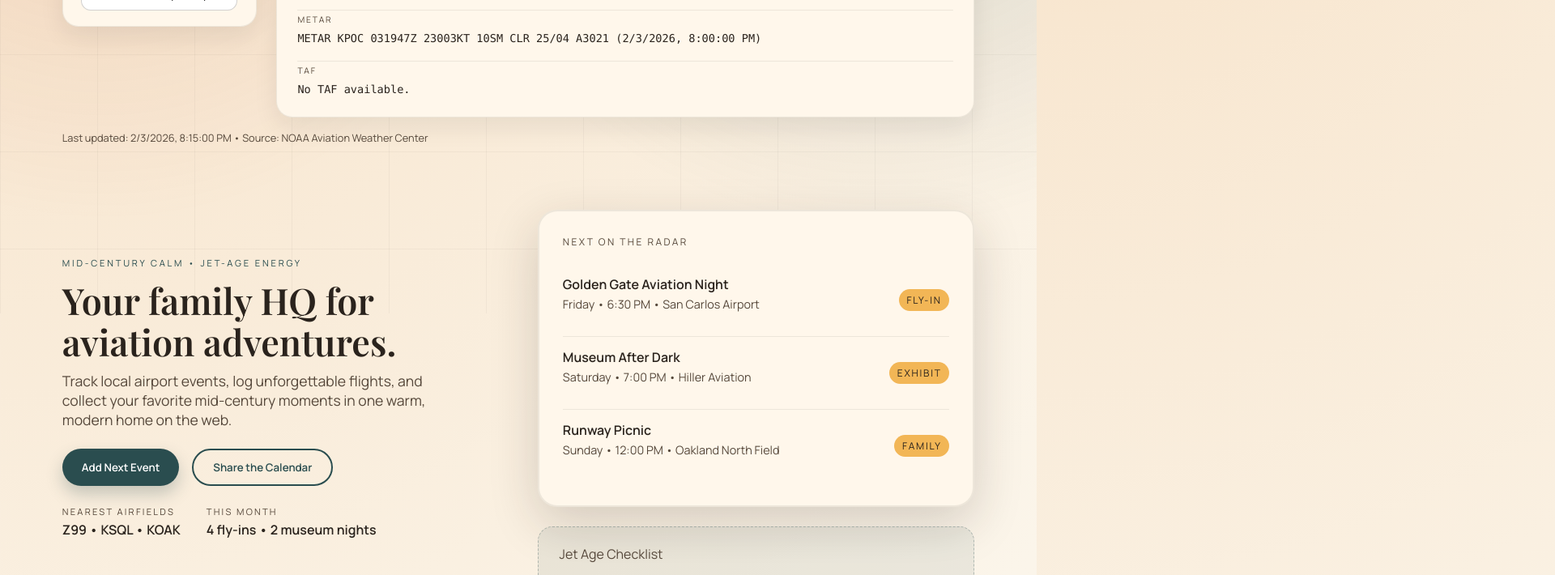
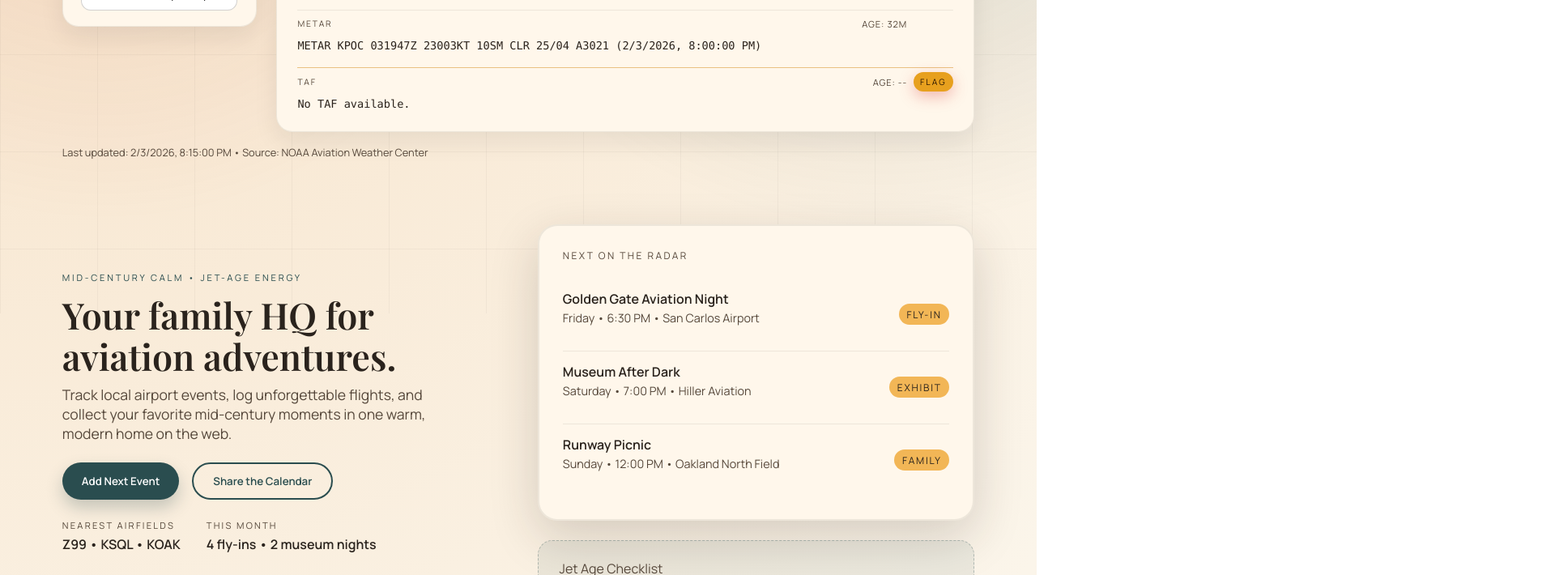
Before and after one commit to wightout/FamilyWebsite, a plain HTML site: page index.html in a window 1280 px wide. Shown: the part 413-1123 px from the top of the page at 81% size, 1920 px wide, since content can reach past the window. Drawn offline with nearby package versions, Linux system fonts and the light colour scheme.

Commit message:
Add METAR/TAF age counter and status flag

```diff
--- a/index.html
+++ b/index.html
@@ -53,12 +53,24 @@
             <h4 id="wxName">Brackett Field</h4>
             <span class="wx-ident" id="wxIdent">KPOC</span>
           </div>
-          <div class="wx-block">
-            <p class="wx-label">METAR</p>
+          <div class="wx-block" data-type="metar" data-status="loading">
+            <div class="wx-block-header">
+              <p class="wx-label">METAR</p>
+              <div class="wx-meta">
+                <span class="wx-age" id="wxMetarAge" aria-live="polite">Age: --</span>
+                <span class="wx-flag" id="wxMetarFlag" aria-hidden="true">FLAG</span>
+              </div>
+            </div>
             <p class="wx-text" id="wxMetar">Loading latest METAR...</p>
           </div>
-          <div class="wx-block">
-            <p class="wx-label">TAF</p>
+          <div class="wx-block" data-type="taf" data-status="loading">
+            <div class="wx-block-header">
+              <p class="wx-label">TAF</p>
+              <div class="wx-meta">
+                <span class="wx-age" id="wxTafAge" aria-live="polite">Age: --</span>
+                <span class="wx-flag" id="wxTafFlag" aria-hidden="true">FLAG</span>
+              </div>
+            </div>
             <p class="wx-text" id="wxTaf">Loading latest TAF...</p>
           </div>
         </article>
@@ -294,14 +306,88 @@
     const identEl = document.getElementById("wxIdent");
     const metarEl = document.getElementById("wxMetar");
     const tafEl = document.getElementById("wxTaf");
+    const metarAgeEl = document.getElementById("wxMetarAge");
+    const tafAgeEl = document.getElementById("wxTafAge");
+    const metarBlock = metarEl?.closest(".wx-block");
+    const tafBlock = tafEl?.closest(".wx-block");
     const updatedEl = document.getElementById("wxUpdated");
     let weatherData = null;
+
+    const STALE_THRESHOLDS = {
+      metar: 90 * 60 * 1000,
+      taf: 6 * 60 * 60 * 1000
+    };
 
     function formatTime(value) {
       if (!value) return "";
       const date = new Date(value);
       if (Number.isNaN(date.getTime())) return "";
       return date.toLocaleString();
+    }
+
+    function parseTime(value) {
+      if (!value) return null;
+      if (typeof value === "number" && Number.isFinite(value)) {
+        return value > 1e12 ? value : value * 1000;
+      }
+      if (typeof value === "string") {
+        const parsed = Date.parse(value);
+        if (!Number.isNaN(parsed)) return parsed;
+        const numeric = Number(value);
+        if (Number.isFinite(numeric)) return numeric > 1e12 ? numeric : numeric * 1000;
+      }
+      return null;
+    }
+
+    function formatAge(ms) {
+      if (!Number.isFinite(ms) || ms < 0) return "--";
+      const totalMinutes = Math.floor(ms / 60000);
+      if (totalMinutes < 1) return "<1m";
+      const hours = Math.floor(totalMinutes / 60);
+      const minutes = totalMinutes % 60;
+      if (hours > 0) return minutes ? `${hours}h ${minutes}m` : `${hours}h`;
+      return `${minutes}m`;
+    }
+
+    function setStatus(block, status) {
+      if (block) block.dataset.status = status;
+    }
+
+    function updateBlock(type, block, ageEl, timeMs) {
+      if (!block) return;
+      if (Number.isFinite(timeMs)) {
+        block.dataset.timeMs = String(timeMs);
+      } else {
+        delete block.dataset.timeMs;
+      }
+      const ageMs = Number.isFinite(timeMs) ? Date.now() - timeMs : null;
+      if (ageEl) ageEl.textContent = `Age: ${formatAge(ageMs)}`;
+      const threshold = STALE_THRESHOLDS[type] || STALE_THRESHOLDS.metar;
+      if (!Number.isFinite(ageMs)) {
+        setStatus(block, "stale");
+      } else if (ageMs > threshold) {
+        setStatus(block, "stale");
+      } else {
+        setStatus(block, "ok");
+      }
+    }
+
+    function updateAges() {
+      const now = Date.now();
+      const blocks = [
+        { type: "metar", block: metarBlock, ageEl: metarAgeEl },
+        { type: "taf", block: tafBlock, ageEl: tafAgeEl }
+      ];
+      blocks.forEach(({ type, block, ageEl }) => {
+        if (!block) return;
+        const timeMs = Number(block.dataset.timeMs);
+        if (!Number.isFinite(timeMs)) return;
+        const ageMs = now - timeMs;
+        if (ageEl) ageEl.textContent = `Age: ${formatAge(ageMs)}`;
+        if (block.dataset.status === "error") return;
+        const threshold = STALE_THRESHOLDS[type] || STALE_THRESHOLDS.metar;
+        setStatus(block, ageMs > threshold ? "stale" : "ok");
+      });
     }
 
     function renderWeather(code) {
@@ -312,10 +398,14 @@
       if (!weatherData || !weatherData.airports || !weatherData.airports[code]) {
         metarEl.textContent = "Unable to load METAR.";
         tafEl.textContent = "Unable to load TAF.";
+        setStatus(metarBlock, "error");
+        setStatus(tafBlock, "error");
         return;
       }
 
       const wx = weatherData.airports[code];
+      const metarTimeMs = parseTime(wx.metarTime);
+      const tafTimeMs = parseTime(wx.tafTime);
       const metarTime = formatTime(wx.metarTime);
       const tafTime = formatTime(wx.tafTime);
 
@@ -325,6 +415,8 @@
       tafEl.textContent = wx.taf
         ? `${wx.taf}${tafTime ? ` (${tafTime})` : ""}`
         : "No TAF available.";
+      updateBlock("metar", metarBlock, metarAgeEl, metarTimeMs);
+      updateBlock("taf", tafBlock, tafAgeEl, tafTimeMs);
     }
 
     async function loadWeather() {
@@ -338,12 +430,15 @@
         renderWeather(select.value);
       } catch (err) {
         updatedEl.textContent = "Last updated: unavailable • Source: NOAA Aviation Weather Center";
+        setStatus(metarBlock, "error");
+        setStatus(tafBlock, "error");
         renderWeather(select.value);
       }
     }
 
     select.addEventListener("change", () => renderWeather(select.value));
     loadWeather();
+    setInterval(updateAges, 15000);
   </script>
 </body>
 </html>
--- a/styles.css
+++ b/styles.css
@@ -356,6 +356,23 @@ main{
 .wx-block{
   padding-top:0.3rem;
   border-top:1px solid rgba(31,27,23,0.08);
+  display:flex;
+  flex-direction:column;
+  gap:0.45rem;
+  position:relative;
+}
+
+.wx-block-header{
+  display:flex;
+  align-items:center;
+  justify-content:space-between;
+  gap:0.75rem;
+}
+
+.wx-meta{
+  display:flex;
+  align-items:center;
+  gap:0.5rem;
 }
 
 .wx-label{
@@ -363,7 +380,29 @@ main{
   letter-spacing:0.18em;
   font-size:0.65rem;
   color:var(--ink-soft);
-  margin-bottom:0.5rem;
+  margin:0;
+}
+
+.wx-age{
+  font-size:0.7rem;
+  color:var(--ink-soft);
+  letter-spacing:0.08em;
+  text-transform:uppercase;
+  white-space:nowrap;
+}
+
+.wx-flag{
+  font-size:0.65rem;
+  letter-spacing:0.2em;
+  text-transform:uppercase;
+  background:#d9413f;
+  color:#fff;
+  padding:0.3rem 0.5rem;
+  border-radius:999px;
+  box-shadow:0 6px 18px rgba(217,65,63,0.35);
+  opacity:0;
+  transform:translateY(-4px);
+  transition:opacity 0.2s ease, transform 0.2s ease;
 }
 
 .wx-text{
@@ -371,6 +410,31 @@ main{
   font-size:0.85rem;
   color:var(--ink);
   margin:0;
+}
+
+.wx-block[data-status="ok"] .wx-flag{
+  opacity:0;
+  transform:translateY(-4px);
+}
+
+.wx-block[data-status="stale"]{
+  border-top-color:rgba(214,140,27,0.5);
+}
+
+.wx-block[data-status="stale"] .wx-flag{
+  background:#e7a01e;
+  color:#2b1600;
+  opacity:1;
+  transform:translateY(0);
+}
+
+.wx-block[data-status="error"]{
+  border-top-color:rgba(217,65,63,0.6);
+}
+
+.wx-block[data-status="error"] .wx-flag{
+  opacity:1;
+  transform:translateY(0);
 }
 
 .event-card{
@@ -457,23 +521,39 @@ input,textarea{
 
 .gallery-grid{
   display:grid;
-  grid-template-columns:repeat(auto-fit,minmax(180px,1fr));
-  grid-auto-rows:160px;
+  grid-template-columns:repeat(auto-fit,minmax(200px,1fr));
   gap:1rem;
 }
 
 .gallery-tile{
+  margin:0;
+  position:relative;
+  border-radius:20px;
+  overflow:hidden;
   background:linear-gradient(130deg,rgba(42,77,79,0.2),rgba(200,107,74,0.15));
-  border-radius:20px;
-  padding:1.2rem;
+  box-shadow:0 10px 24px rgba(31,27,23,0.12);
+  aspect-ratio:4/3;
   display:flex;
   align-items:flex-end;
+}
+
+.gallery-tile img{
+  position:absolute;
+  inset:0;
+  width:100%;
+  height:100%;
+  object-fit:cover;
+}
+
+.gallery-tile figcaption{
+  position:relative;
+  z-index:1;
+  padding:0.9rem 1rem;
   font-weight:600;
   color:var(--ink);
+  background:linear-gradient(180deg,rgba(255,247,235,0) 0%,rgba(255,247,235,0.9) 70%,rgba(255,247,235,0.95) 100%);
+  width:100%;
 }
-
-.gallery-tile.tall{grid-row:span 2}
-.gallery-tile.wide{grid-column:span 2}
 
 .airports .table-card{
   background:var(--paper);
@@ -595,7 +675,9 @@ tbody tr:nth-child(even){
   .site-footer{
     padding:1.5rem 6vw 2.5rem;
   }
-  .gallery-tile.wide{grid-column:span 1}
+  .gallery-grid{
+    grid-template-columns:repeat(auto-fit,minmax(160px,1fr));
+  }
 }
 
 @media (max-width:420px){
```
